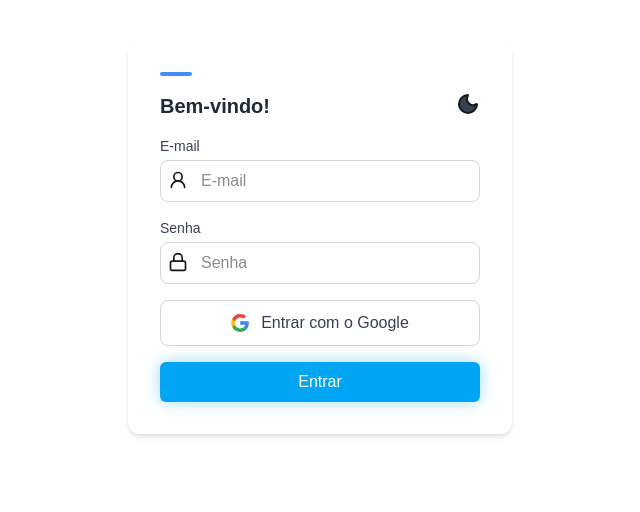
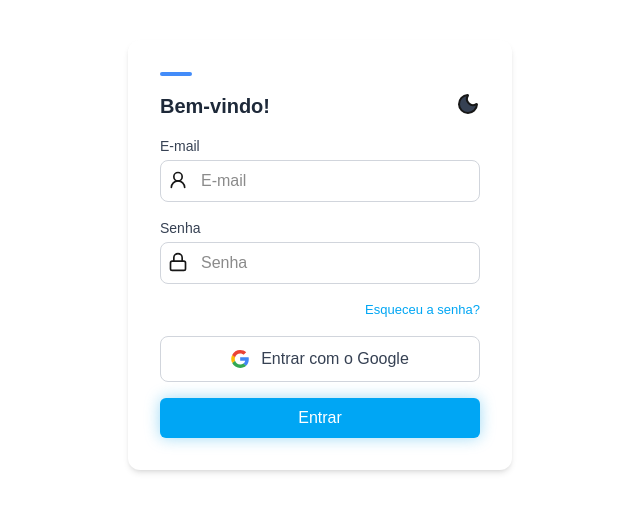
Before and after one commit to PedroheinrichD/ToggleThemes, a Next.js app in the folder my-app/: page / in a window 1280 px wide. Shown: the top 512 px of the page, without its empty margins (320-960 px from the left). Built offline with nearby package versions, Linux system fonts and the light colour scheme.

Commit message:
feat: Adiciona opção de esqueceu a senha ao modal de login

```diff
--- a/my-app/app/components/LoginForm.tsx
+++ b/my-app/app/components/LoginForm.tsx
@@ -106,6 +106,16 @@ function LoginForm() {
           </div>
         </div>
 
+        <a
+          href="#"
+          className={ThemeCtx?.Theme === 'dark'
+            ? "text-[13px] text-[#438CF9] hover:text-[#4a8bec] block text-right"
+            : "text-[13px] text-sky-500 hover:text-sky-600 block text-right"
+          }
+        >
+          Esqueceu a senha?
+        </a>
+
         <button
           type="button"
           className={
```
